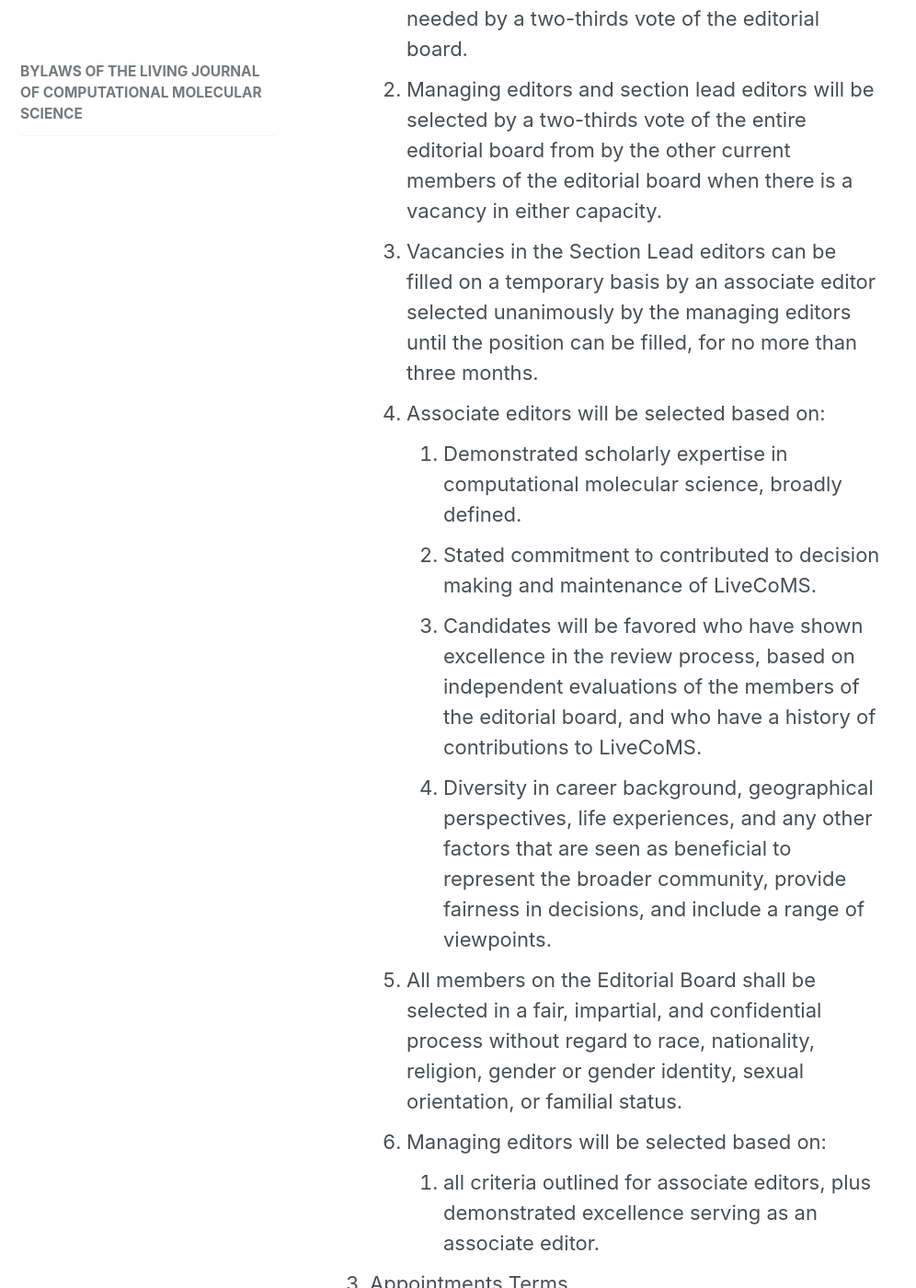
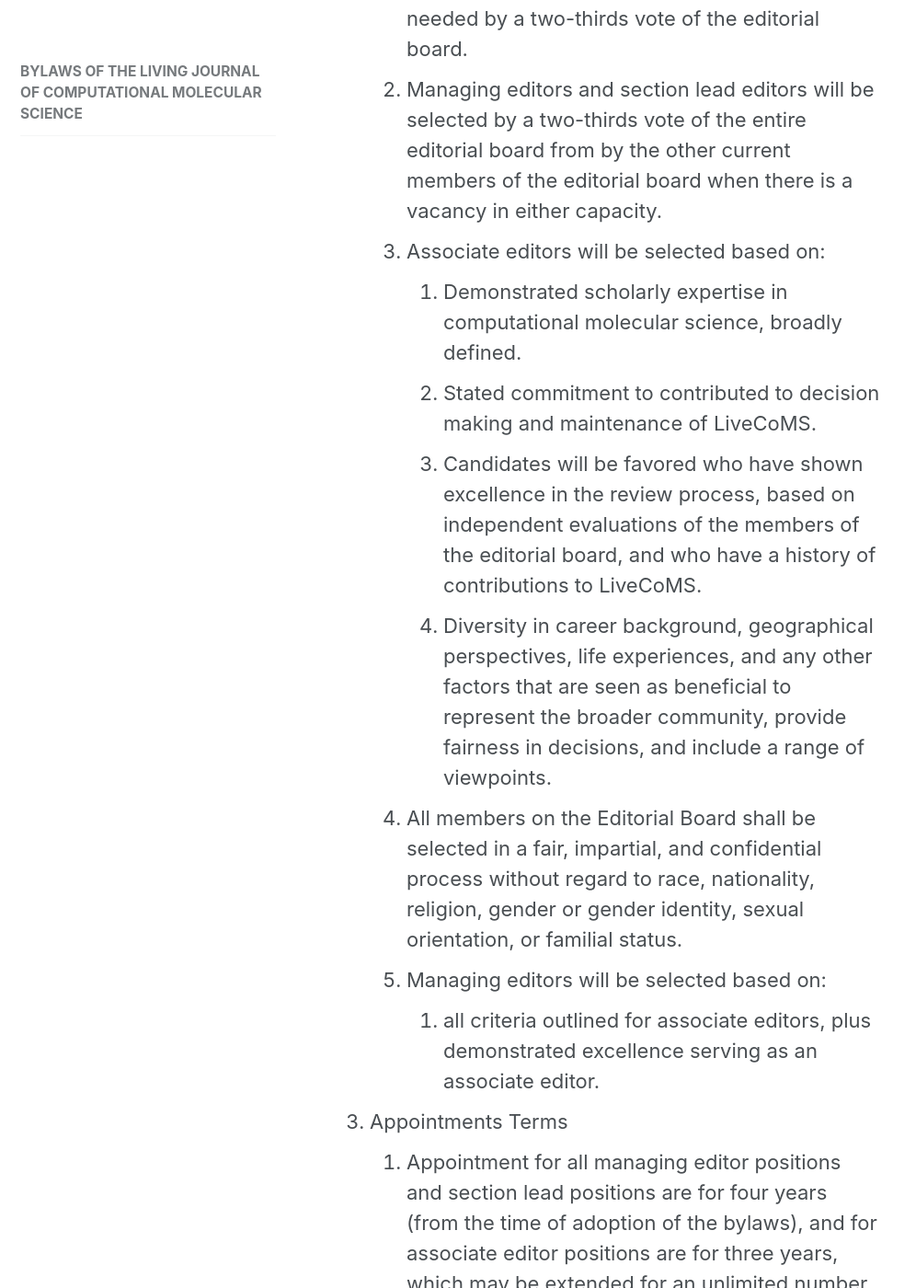
Before and after one commit to livecomsjournal/livecomsjournal.github.io, a Jekyll site: the page built from _editorial_policies/01_bylaws.md, in a window 1280 px wide and 1400 px high, scrolled down 1898 px. Shown: the whole window at 92% size, without its empty margins (0-996 px from the left). Built offline with Jekyll 4.4.1, drawn with Linux system fonts in a browser that asks for light colours; some of the changed text lies outside the part shown.

Commit message:
Resolving issues.

```diff
--- a/_editorial_policies/01_bylaws.md
+++ b/_editorial_policies/01_bylaws.md
@@ -49,7 +49,6 @@
          1. Managing editors and section lead editors will be selected by a two-thirds vote of the
             entire editorial board from by the other current members of the editorial board when there is a
             vacancy in either capacity.
-         1. Vacancies in the Section Lead editors can be filled on a temporary basis by an associate editor selected unanimously by the managing editors until the position can be filled, for no more than three months.
          1. Associate editors will be selected based on:
             1. Demonstrated scholarly expertise in computational molecular science, broadly defined.
             1. Stated commitment to contributed to decision making and maintenance of LiveCoMS.
@@ -60,9 +59,9 @@
          1. Managing editors will be selected based on:
             1. all criteria outlined for associate editors, plus demonstrated excellence serving as an associate editor.
    1. Appointments Terms
-      1. Appointment for all positions are for three years (from the
-         time of adoption of the bylaws., which may be extended for an
-         unlimited number of terms by a vote of two/thirds of the remaining
+      1. Appointment for all managing editor positions and section lead positions are for four years (from the
+         time of adoption of the bylaws), and for associate editor positions are for three years,
+	 which may be extended for an unlimited number of terms by a vote of two/thirds of the remaining
          editorial board.
 
 1. Conflicts of interest
```
